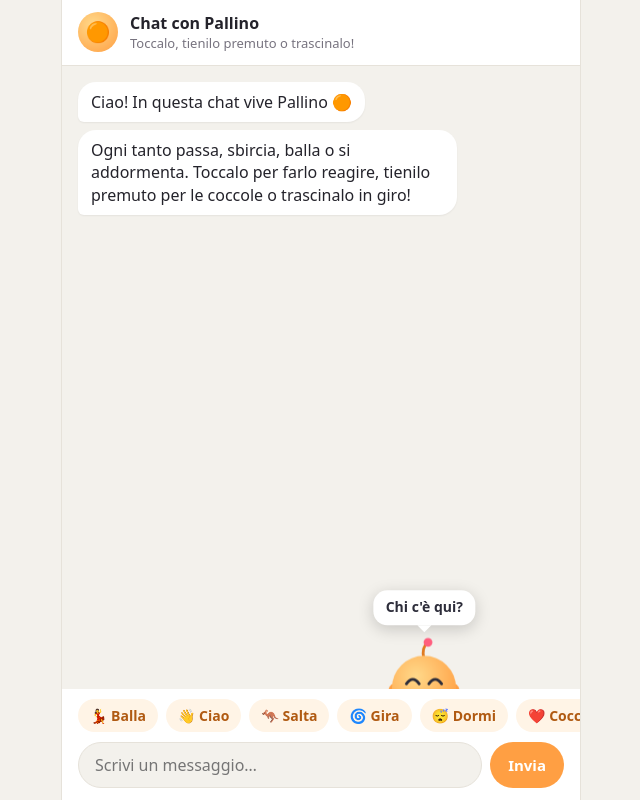
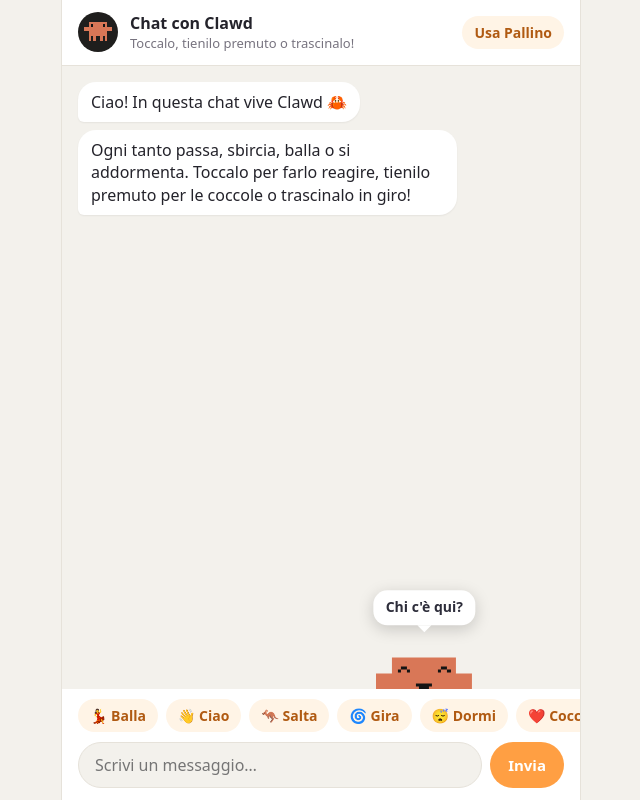
Before and after one commit to NonnoTony/Mascotte, a plain HTML site: page index.html in a window 1280 px wide. Shown: the whole page, without its empty margins (319-959 px from the left). Drawn offline with Linux system fonts and the light colour scheme.

Commit message:
Aggiungi personaggio in pixel art (Clawd) come mascotte predefinita
Co-Authored-By: Claude Opus 5.5 <noreply@anthropic.com>
Claude-Session: https://claude.ai/code/session_01JZdHpjGXUsJSbnLPNkQfjZ

```diff
--- a/index.html
+++ b/index.html
@@ -3,7 +3,7 @@
 <head>
 <meta charset="utf-8">
 <meta name="viewport" content="width=device-width, initial-scale=1, viewport-fit=cover">
-<title>Chat con Pallino</title>
+<title>Chat con Clawd</title>
 <style>
   :root{
     --bg:#f3f1ec; --panel:#ffffff; --ink:#24232b; --muted:#77737f; --line:#e6e2da;
@@ -20,7 +20,7 @@
   .app{display:flex;flex-direction:column;width:100%;max-width:520px;height:100%;background:var(--panel);
     border-left:1px solid var(--line);border-right:1px solid var(--line)}
   header{display:flex;align-items:center;gap:12px;padding:12px 16px;border-bottom:1px solid var(--line)}
-  .avatar{width:40px;height:40px;border-radius:50%;background:radial-gradient(circle at 38% 32%,#ffd98a,#ff9f43);
+  .avatar{width:40px;height:40px;border-radius:50%;background:#1f1e1d;
     display:grid;place-items:center;font-size:20px}
   header h1{font-size:16px;margin:0}
   header p{font-size:13px;margin:0;color:var(--muted)}
@@ -44,11 +44,12 @@
 <body>
   <div class="app">
     <header>
-      <div class="avatar">🟠</div>
+      <div class="avatar"><svg viewBox="0 0 120 90" width="28" height="21" shape-rendering="crispEdges"><g fill="#d97757"><rect x="20" y="0" width="80" height="60"/><rect x="0" y="20" width="120" height="20"/><rect x="20" y="60" width="10" height="20"/><rect x="40" y="60" width="10" height="20"/><rect x="70" y="60" width="10" height="20"/><rect x="90" y="60" width="10" height="20"/></g><rect x="30" y="10" width="10" height="10" fill="#141414"/><rect x="80" y="10" width="10" height="10" fill="#141414"/></svg></div>
       <div>
-        <h1>Chat con Pallino</h1>
+        <h1 id="title">Chat con Clawd</h1>
         <p>Toccalo, tienilo premuto o trascinalo!</p>
       </div>
+      <button id="switch" class="chip" style="margin-left:auto">Usa Pallino</button>
     </header>
 
     <div class="stage" id="stage">
@@ -57,7 +58,7 @@
 
     <div class="chips" id="chips">
       <button class="chip" data-say="Balla! 💃">💃 Balla</button>
-      <button class="chip" data-say="Ciao Pallino!">👋 Ciao</button>
+      <button class="chip" data-say="Ciao!">👋 Ciao</button>
       <button class="chip" data-say="Salta!">🦘 Salta</button>
       <button class="chip" data-say="Fai una piroetta, gira!">🌀 Gira</button>
       <button class="chip" data-say="Buonanotte, dormi un po'">😴 Dormi</button>
@@ -75,7 +76,23 @@
   const messages = document.getElementById('messages');
   const input = document.getElementById('input');
 
-  const mascotte = new Mascotte({ container: '#stage', name: 'Pallino' });
+  let mascotte;
+  function makeMascotte(character) {
+    if (mascotte) mascotte.destroy();
+    const name = character === 'pallino' ? 'Pallino' : 'Clawd';
+    mascotte = new Mascotte({ container: '#stage', character, name });
+    document.getElementById('title').textContent = 'Chat con ' + name;
+    document.getElementById('switch').textContent = character === 'pallino' ? 'Usa Clawd' : 'Usa Pallino';
+    return name;
+  }
+  let current = 'pixel';
+  document.getElementById('switch').addEventListener('click', () => {
+    current = current === 'pixel' ? 'pallino' : 'pixel';
+    const name = makeMascotte(current);
+    addMessage('Ora in chat c\'è ' + name + '!', 'them');
+    mascotte.come();
+  });
+  makeMascotte(current);
 
   function addMessage(text, who) {
     const div = document.createElement('div');
@@ -88,7 +105,7 @@
   const replies = [
     ['balla', 'Musica, maestro! 🎶'],
     ['vai via', 'Va bene, torna quando vuole lui 😉'],
-    ['ciao', 'Ciao! Pallino ti ha visto 😄'],
+    ['ciao', 'Ciao! Ti ha visto 😄'],
     ['salta', 'Hop hop! 🦘'],
     ['gira', 'Occhio che gli gira la testa!'],
     ['dormi', 'Shhh… 😴'],
@@ -119,7 +136,7 @@
     if (b) send(b.dataset.say);
   });
 
-  addMessage('Ciao! In questa chat vive Pallino 🟠', 'them');
+  addMessage('Ciao! In questa chat vive Clawd 🦀', 'them');
   addMessage('Ogni tanto passa, sbircia, balla o si addormenta. Toccalo per farlo reagire, tienilo premuto per le coccole o trascinalo in giro!', 'them');
 </script>
 </body>
--- a/mascotte.js
+++ b/mascotte.js
@@ -43,7 +43,9 @@
 .mascotte{position:absolute;bottom:0;left:-200px;width:var(--m-size);height:var(--m-size);pointer-events:auto;cursor:pointer;touch-action:none;user-select:none;-webkit-user-select:none;-webkit-tap-highlight-color:transparent;outline:none}
 .mascotte.is-dragging{cursor:grabbing}
 .m-body{width:100%;height:100%;transform-origin:50% 100%}
-.m-svg{width:100%;height:100%;overflow:visible;display:block;transform-origin:50% 100%;animation:m-breathe 2.6s ease-in-out infinite}
+.m-svg{--al0:15deg;--al1:150deg;--ar0:-15deg;--ar1:-150deg;--w0:-115deg;--w1:-165deg;--sw:20deg;--dl:120deg;--dr:-120deg;
+  width:100%;height:100%;overflow:visible;display:block;transform-origin:50% 100%;animation:m-breathe 2.6s ease-in-out infinite}
+.m-svg.is-pixel{--al0:0deg;--al1:55deg;--ar0:0deg;--ar1:-55deg;--w0:-15deg;--w1:-65deg;--sw:10deg;--dl:50deg;--dr:-50deg;shape-rendering:crispEdges}
 .m-svg *{transform-box:fill-box}
 .m-arm-l{transform-origin:100% 12%}
 .m-arm-r{transform-origin:0% 12%}
@@ -56,7 +58,11 @@
 .m-svg[data-eyes=normal] .m-eyes-normal,.m-svg[data-eyes=happy] .m-eyes-happy,.m-svg[data-eyes=closed] .m-eyes-closed,
 .m-svg[data-eyes=x] .m-eyes-x,.m-svg[data-eyes=heart] .m-eyes-heart,.m-svg[data-mood=angry] .m-brows{display:inline}
 .m-svg[data-mood=surprised] .m-eye{transform:scale(1.12)}
+.m-svg.is-pixel .m-arm-l{transform-origin:100% 50%}
+.m-svg.is-pixel .m-arm-r{transform-origin:0% 50%}
+.m-svg.is-pixel .m-cheek{opacity:0}
 .is-blush .m-cheek,.m-svg[data-mood=love] .m-cheek{opacity:1}
+.is-blush .m-svg.is-pixel .m-cheek,.m-svg.is-pixel[data-mood=love] .m-cheek{opacity:.9}
 
 .is-walking .m-body{animation:m-bob .4s ease-in-out infinite}
 .is-walking .m-foot-l{animation:m-step .4s ease-in-out infinite}
@@ -85,8 +91,8 @@
 .is-dragging .m-body{animation:m-dangle .45s ease-in-out infinite alternate;transform-origin:50% 0}
 .is-dragging .m-foot-l{animation:m-step .25s ease-in-out infinite}
 .is-dragging .m-foot-r{animation:m-step .25s ease-in-out -.12s infinite}
-.is-dragging .m-arm-l{transform:rotate(120deg)}
-.is-dragging .m-arm-r{transform:rotate(-120deg)}
+.is-dragging .m-arm-l{transform:rotate(var(--dl))}
+.is-dragging .m-arm-r{transform:rotate(var(--dr))}
 
 .m-bubble{position:absolute;bottom:calc(100% + 8px);left:50%;width:max-content;max-width:210px;
   transform:translate(calc(-50% + var(--shift,0px)),6px) scale(.85);transform-origin:50% 100%;opacity:0;
@@ -101,11 +107,11 @@
 @keyframes m-blink{0%,92%,100%{transform:scaleY(1)}95%{transform:scaleY(.1)}}
 @keyframes m-bob{0%,100%{transform:translateY(0) rotate(-4deg)}50%{transform:translateY(-7px) rotate(4deg)}}
 @keyframes m-step{0%,100%{transform:translateY(0)}50%{transform:translateY(-5px)}}
-@keyframes m-swing{from{transform:rotate(-20deg)}to{transform:rotate(20deg)}}
+@keyframes m-swing{from{transform:rotate(calc(var(--sw) * -1))}to{transform:rotate(var(--sw))}}
 @keyframes m-dance{0%,100%{transform:translate(0,0) rotate(0)}25%{transform:translate(-10px,-12px) rotate(-12deg)}50%{transform:translate(0,0) scale(1.08,.92)}75%{transform:translate(10px,-12px) rotate(12deg)}}
-@keyframes m-arm-l-up{from{transform:rotate(15deg)}to{transform:rotate(150deg)}}
-@keyframes m-arm-r-up{from{transform:rotate(-15deg)}to{transform:rotate(-150deg)}}
-@keyframes m-wave{from{transform:rotate(-115deg)}to{transform:rotate(-165deg)}}
+@keyframes m-arm-l-up{from{transform:rotate(var(--al0))}to{transform:rotate(var(--al1))}}
+@keyframes m-arm-r-up{from{transform:rotate(var(--ar0))}to{transform:rotate(var(--ar1))}}
+@keyframes m-wave{from{transform:rotate(var(--w0))}to{transform:rotate(var(--w1))}}
 @keyframes m-wiggle{from{transform:rotate(-18deg)}to{transform:rotate(18deg)}}
 @keyframes m-tilt{from{transform:rotate(-4deg)}to{transform:rotate(4deg)}}
 @keyframes m-jump{0%{transform:translateY(0) scale(1,1)}15%{transform:translateY(0) scale(1.2,.8)}45%{transform:translateY(-75px) scale(.9,1.12)}60%{transform:translateY(-75px) scale(1,1)}88%{transform:translateY(0) scale(1.18,.84)}100%{transform:translateY(0) scale(1,1)}}
@@ -176,6 +182,42 @@
 </svg>`;
   }
 
+
+  // Personaggio in pixel art: griglia 12x8, 1 pixel = 10 unità
+  function rects(list, extra = '') {
+    return list.map(([x, y, w, h]) => `<rect x="${x}" y="${y}" width="${w}" height="${h}"${extra}/>`).join('');
+  }
+  function pixelEyes(fn) { return fn(30) + fn(80); } // x sinistro dei due occhi
+  function pixelMarkup(c) {
+    const ink = '#141414';
+    const heart = (x) => rects([[x - 2, 41, 3, 3], [x + 4, 41, 3, 3], [x - 2, 44, 9, 3], [x + 1, 47, 3, 3]]);
+    return `
+<svg class="m-svg is-pixel" viewBox="0 0 120 120" aria-hidden="true">
+  <rect x="22" y="112" width="76" height="4" fill="rgba(0,0,0,.18)"/>
+  <g class="m-foot m-foot-l" fill="${c.main}">${rects([[20, 88, 10, 22], [70, 88, 10, 22]])}</g>
+  <g class="m-foot m-foot-r" fill="${c.main}">${rects([[40, 88, 10, 22], [90, 88, 10, 22]])}</g>
+  <g class="m-arm m-arm-l"><rect x="0" y="50" width="22" height="20" fill="${c.main}"/></g>
+  <g class="m-arm m-arm-r"><rect x="98" y="50" width="22" height="20" fill="${c.main}"/></g>
+  <rect x="20" y="30" width="80" height="60" fill="${c.main}"/>
+  <g class="m-cheek" fill="#ff8fa8">${rects([[22, 58, 8, 5], [90, 58, 8, 5]])}</g>
+  <g class="m-eyes m-eyes-normal">
+    <g class="m-eye"><g class="m-pupil"><rect x="30" y="40" width="10" height="10" fill="${ink}"/></g></g>
+    <g class="m-eye"><g class="m-pupil"><rect x="80" y="40" width="10" height="10" fill="${ink}"/></g></g>
+  </g>
+  <g class="m-eyes m-eyes-happy" fill="${ink}">${pixelEyes((x) => rects([[x - 3, 45, 4, 4], [x + 1, 41, 8, 4], [x + 9, 45, 4, 4]]))}</g>
+  <g class="m-eyes m-eyes-closed" fill="${ink}">${pixelEyes((x) => rects([[x - 2, 45, 14, 4]]))}</g>
+  <g class="m-eyes m-eyes-x" fill="${ink}">${pixelEyes((x) => rects([[x - 2, 38, 4, 4], [x + 8, 38, 4, 4], [x + 3, 43, 4, 4], [x - 2, 48, 4, 4], [x + 8, 48, 4, 4]]))}</g>
+  <g class="m-eyes m-eyes-heart" fill="#ff3d6e">${pixelEyes(heart)}</g>
+  <g class="m-brows" fill="${ink}">${rects([[28, 32, 6, 4], [34, 35, 6, 4], [86, 32, 6, 4], [80, 35, 6, 4]])}</g>
+  <path class="m-mouth" fill="${ink}"/>
+</svg>`;
+  }
+  const PIXEL_MOUTHS = {
+    smile: { d: '', fill: 'none' }, frown: { d: '', fill: 'none' }, wavy: { d: '', fill: 'none' }, small: { d: '', fill: 'none' },
+    laugh: { d: 'M50 62h20v4h-4v4h-12v-4h-4z', fill: '#141414' },
+    o: { d: 'M55 62h10v10h-10z', fill: '#141414' },
+  };
+
   const FACES = {
     neutral: ['normal', 'smile'], happy: ['happy', 'laugh'], surprised: ['normal', 'o'],
     dizzy: ['x', 'wavy'], sleep: ['closed', 'small'], love: ['heart', 'laugh'],
@@ -191,7 +233,8 @@
   };
 
   const COLORS = {
-    main: '#ff9f43', light: '#ffd98a', dark: '#e07a1f', accent: '#ff5e7e',
+    pallino: { main: '#ff9f43', light: '#ffd98a', dark: '#e07a1f', accent: '#ff5e7e' },
+    pixel: { main: '#d97757' },
   };
 
   // ---------- Classe ----------
@@ -199,7 +242,8 @@
     constructor(options = {}) {
       this.o = Object.assign({
         container: document.body,
-        name: 'Pallino',
+        name: 'Clawd',
+        character: 'pixel', // 'pixel' oppure 'pallino'
         size: 96,
         minDelay: 5000,   // pausa minima tra un'azione e l'altra (ms)
         maxDelay: 12000,  // pausa massima
@@ -209,7 +253,8 @@
         phrases: {},
       }, options);
       this.P = Object.assign({}, PHRASES, this.o.phrases);
-      this.colors = Object.assign({}, COLORS, this.o.colors);
+      this.pixel = this.o.character !== 'pallino';
+      this.colors = Object.assign({}, COLORS[this.pixel ? 'pixel' : 'pallino'], this.o.colors);
       this.token = 0;
       this.busy = false;
       this.state = 'hidden';
@@ -237,7 +282,7 @@
       this.el.setAttribute('role', 'button');
       this.el.setAttribute('tabindex', '0');
       this.el.setAttribute('aria-label', `${this.o.name}, la mascotte. Toccala!`);
-      this.el.innerHTML = `<div class="m-bubble" role="status" aria-live="polite"></div><div class="m-body">${svgMarkup(this.colors)}</div>`;
+      this.el.innerHTML = `<div class="m-bubble" role="status" aria-live="polite"></div><div class="m-body">${this.pixel ? pixelMarkup(this.colors) : svgMarkup(this.colors)}</div>`;
       this.layer.appendChild(this.el);
       this.host.appendChild(this.layer);
 
@@ -323,13 +368,14 @@
       const [eyes, m] = FACES[mood] || FACES.neutral;
       this.svg.dataset.eyes = eyes;
       this.svg.dataset.mood = mood;
-      const mo = MOUTHS[m];
+      const mo = (this.pixel ? PIXEL_MOUTHS : MOUTHS)[m];
       this.mouth.setAttribute('d', mo.d);
       this.mouth.setAttribute('fill', mo.fill);
     }
 
     lookAt(dx, dy) {
-      for (const p of this.pupils) p.style.transform = `translate(${dx * 3}px, ${dy * 3.5}px)`;
+      const k = this.pixel ? 2.5 : 3;
+      for (const p of this.pupils) p.style.transform = `translate(${dx * k}px, ${dy * k}px)`;
     }
 
     say(text, ms = 2400) {
@@ -757,7 +803,7 @@
     _dragTo(cx, cy) {
       const S = this.o.size, lr = this.layer.getBoundingClientRect();
       const x = Math.max(-S / 3, Math.min(lr.width - (2 * S) / 3, cx - lr.left - S / 2));
-      const b = Math.max(0, Math.min(lr.height - S - 44, lr.bottom - cy - S * 0.2));
+      const b = Math.max(0, Math.min(lr.height - S - 64, lr.bottom - cy - S * 0.2));
       this.el.style.transition = 'none';
       this.el.style.left = x + 'px';
       this.el.style.bottom = b + 'px';
```
Also changed, not shown: 1 other file.
